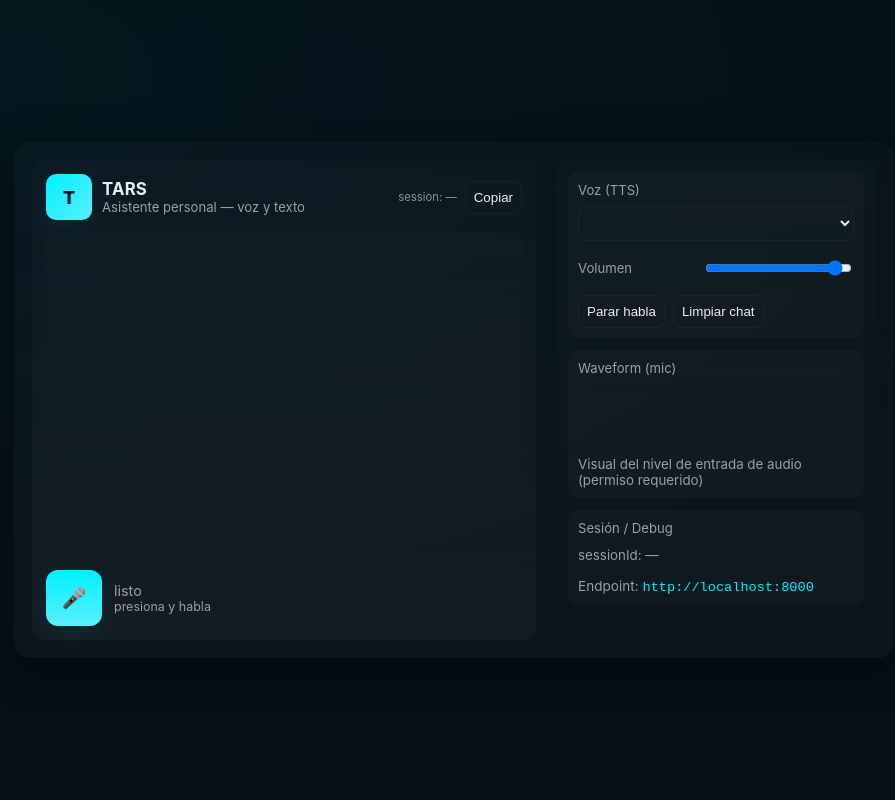
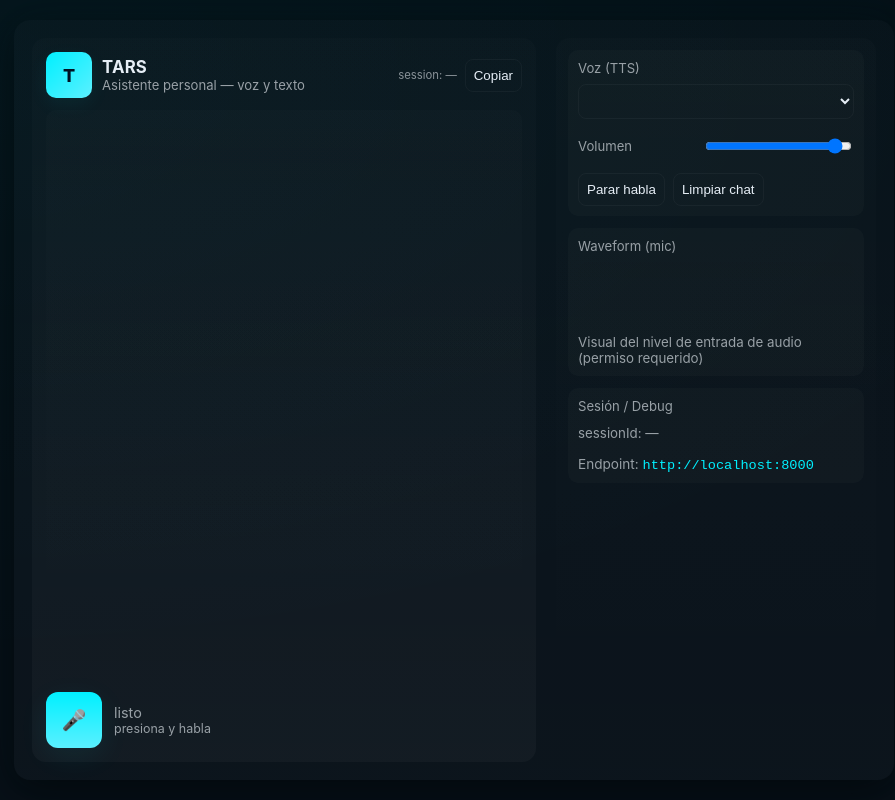
Before and after one commit to hitthecodelabs/LLM_PersonalTARS, a plain HTML site: page static/index.html in a window 1280 px wide. Shown: the whole page, without its empty margins (186-1081 px from the left). Drawn offline with Linux system fonts and the light colour scheme; no server answers.

Commit message:
Update styles.css

```diff
--- a/static/css/styles.css
+++ b/static/css/styles.css
@@ -16,7 +16,7 @@
 *{box-sizing:border-box}
 body{
     margin:0;
-    min-height:100vh;
+    height:100vh;
     background: radial-gradient(1200px 600px at 10% 10%, rgba(0,240,255,0.03), transparent),
                 linear-gradient(180deg, #051017 0%, #071018 60%);
     display:flex;
@@ -24,7 +24,7 @@ body{
     justify-content:center;
     font-family: Inter, ui-sans-serif, system-ui, -apple-system, "Segoe UI", Roboto, "Helvetica Neue", Arial;
     color:var(--text);
-    padding:20px;
+    padding:0;
 }
 
 .app {
@@ -37,18 +37,18 @@ body{
     display:grid;
     grid-template-columns: 1fr 320px;
     gap:20px;
-    align-items:start;
+    height: 95vh; /* Limita la altura del contenedor principal */
 }
 
-/* Left: Chat area */
 .panel {
     background: linear-gradient(180deg, rgba(255,255,255,0.01), var(--glass));
     border-radius:var(--radius);
     padding:14px;
     display:flex;
     flex-direction:column;
-    min-height:480px;
     gap:12px;
+    height: 100%;
+    min-height: 0;
 }
 
 .header {
```
